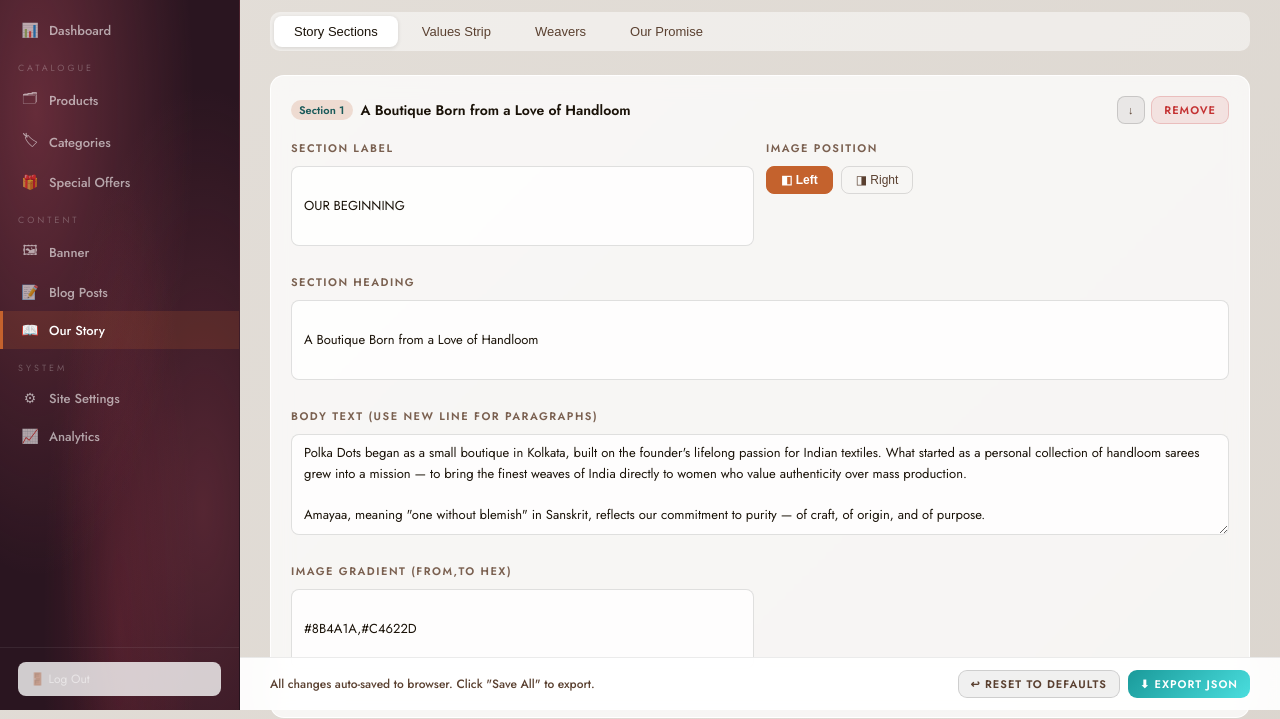
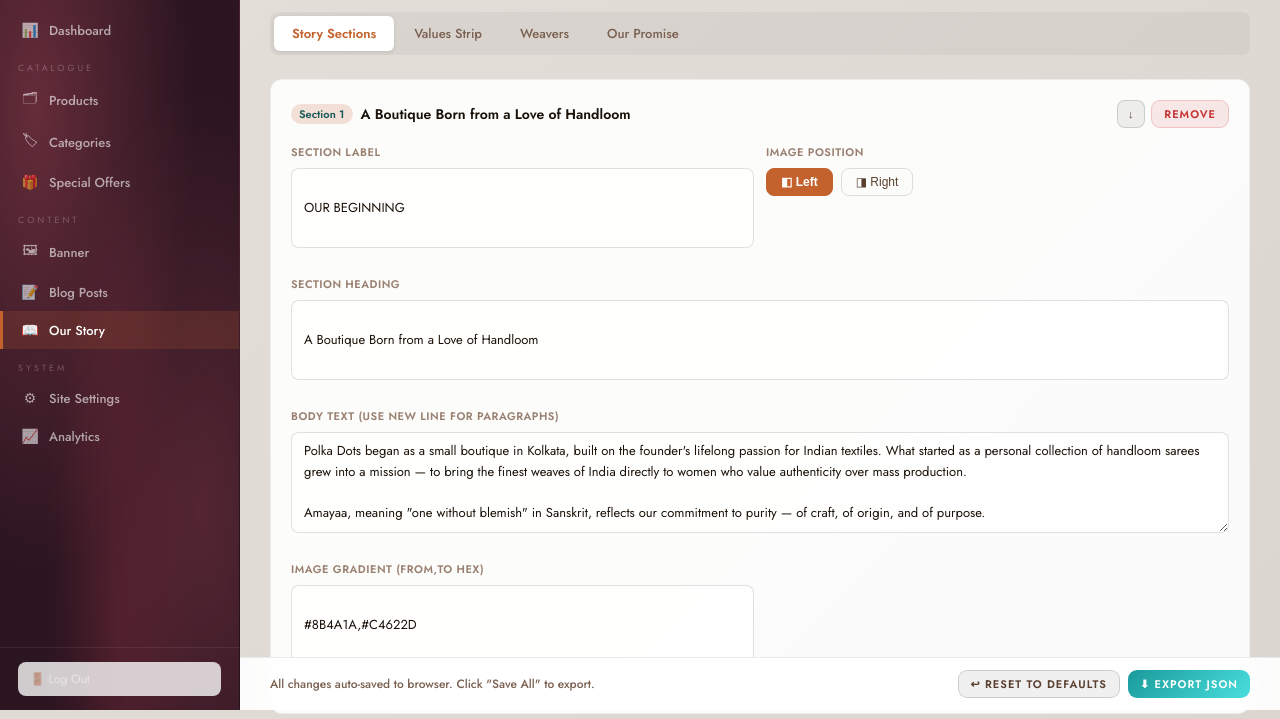
Before and after one commit to Amayaa-2026/amayaa-website, a plain HTML site: page amayaa_admin/amayaa_about.html in a window 1280 px wide. Shown: the part 90-809 px from the top of the page. Drawn offline with nearby package versions, Linux system fonts and the light colour scheme; sample sign-in values are in the browser's storage.

Commit message:
Amayaa deploy 2026-08-01 01:14

```diff
--- a/amayaa_admin/amayaa_about.html
+++ b/amayaa_admin/amayaa_about.html
@@ -89,7 +89,7 @@
 .form-grid{display:grid;grid-template-columns:1fr 1fr;gap:18px;}
 .form-grid-3{display:grid;grid-template-columns:1fr 1fr 1fr;gap:14px;}
 .fg{margin-bottom:16px;}
-.fg label{display:block;font-size:11px;font-weight:600;letter-spacing:1.5px;text-transform:uppercase;color:#7A6050;margin-bottom:6px;}
+.fg label{font-family:'Jost',sans-serif;font-size:11px;letter-spacing:.5px;text-transform:uppercase;color:#9A8070;font-weight:600;margin-bottom:4px;display:block;}
 .fi,.fta,.fse{width:100%;padding:10px 13px;border-radius:9px;border:1.5px solid rgba(0,0,0,.1);background:rgba(240,230,216,.5);font-family:'Jost',sans-serif;font-size:13px;color:#1A1208;outline:none;transition:border-color .2s;}
 .fi:focus,.fta:focus,.fse:focus{border-color:#C4622D;background:white;}
 .fi::placeholder,.fta::placeholder{color:#C0A888;}
@@ -176,12 +176,12 @@
 .sec-hdr-sub{font-size:12px;color:rgba(255,255,255,.35);margin-top:2px;}
 .prod-thumb-placeholder{width:44px;height:52px;border-radius:8px;display:flex;align-items:center;justify-content:center;flex-shrink:0;}
 
-.tabs{display:flex;gap:4px;margin-bottom:24px;background:rgba(255,255,255,.5);border-radius:10px;padding:4px;}
-.tab{padding:8px 20px;border-radius:8px;cursor:pointer;font-size:13px;font-weight:500;color:#5A4030;border:none;background:transparent;transition:all .2s;}
-.tab.active{background:white;color:#1A1208;box-shadow:0 1px 4px rgba(0,0,0,.12);}
-.section-card{background:rgba(255,255,255,.75);backdrop-filter:blur(10px);border:1px solid rgba(255,255,255,.9);border-radius:14px;padding:20px;margin-bottom:16px;}
+.tabs{display:flex;gap:2px;margin-bottom:24px;background:rgba(0,0,0,.04);border-radius:8px;padding:4px;}
+.tab{padding:8px 18px;border-radius:6px;cursor:pointer;font-family:'Jost',sans-serif;font-size:13px;font-weight:500;color:#7A6050;border:none;background:transparent;transition:all .2s;}
+.tab.active{background:white;color:#C4622D;box-shadow:0 1px 4px rgba(0,0,0,.1);font-weight:600;}
+.section-card{background:rgba(255,255,255,.9);border:1px solid rgba(0,0,0,.06);border-radius:12px;padding:20px;margin-bottom:16px;}
 .section-header{display:flex;align-items:center;justify-content:space-between;margin-bottom:16px;}
-.section-title{font-weight:600;font-size:14px;color:#1A1208;}
+.section-title{font-family:'Jost',sans-serif;font-weight:600;font-size:14px;color:#1A1208;}
 .section-num{background:rgba(196,98,45,.18);color:#1A5A5A;font-size:11px;font-weight:700;padding:2px 8px;border-radius:10px;margin-right:8px;}
 .section-actions{display:flex;gap:6px;}
 .form-row{display:grid;grid-template-columns:1fr 1fr;gap:12px;margin-bottom:12px;}
@@ -193,10 +193,10 @@
 .fi:focus{outline:none;border-color:#C4622D;}
 textarea.fi{resize:vertical;min-height:80px;line-height:1.6;}
 select.fi{cursor:pointer;}
-.add-row{border:2px dashed rgba(74,222,222,.4);border-radius:12px;padding:14px;text-align:center;cursor:pointer;color:#1A8A8A;font-size:13px;font-weight:500;transition:all .2s;margin-bottom:12px;}
+.add-row{font-family:'Jost',sans-serif;border:2px dashed rgba(74,222,222,.4);border-radius:12px;padding:14px;text-align:center;cursor:pointer;color:#1A8A8A;font-size:13px;font-weight:500;transition:all .2s;margin-bottom:12px;}
 .add-row:hover{border-color:white;background:rgba(196,98,45,.18);}
 .save-bar{position:sticky;bottom:0;background:rgba(255,255,255,.92);backdrop-filter:blur(10px);border-top:1px solid rgba(0,0,0,.08);padding:12px 30px;display:flex;align-items:center;justify-content:space-between;}
-.save-status{font-size:12px;color:#5A4030;font-weight:500;}
+.save-status{font-size:12px;color:#7A6050;font-weight:500;font-family:'Jost',sans-serif;}
 .img-pos-toggle{display:flex;gap:8px;}
 .pos-opt{padding:6px 14px;border-radius:8px;font-size:12px;cursor:pointer;border:1.5px solid rgba(0,0,0,.12);background:transparent;color:#5A4030;transition:all .2s;}
 .pos-opt.active{background:#C4622D;border-color:#C4622D;color:white;font-weight:600;}
```
Also changed, not shown: 1 other file.
